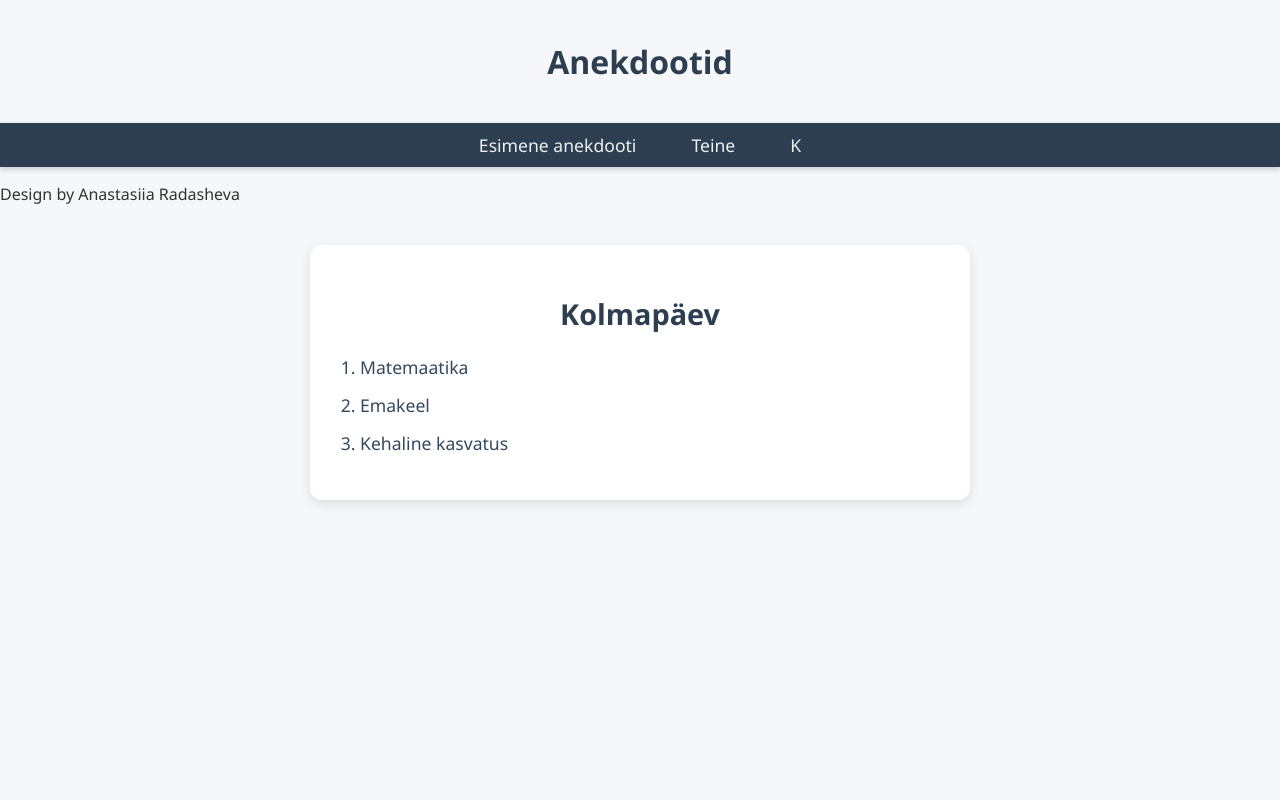
After one commit to AnastasiiaRadasheva/veebPHP, a PHP site: page /content/mobilimail/anekdoot/esim.php in a window 1280 px wide. The commit adds this page. Run offline with PHP 8.4, Linux system fonts and the light colour scheme.

Commit message:
uued failid

```diff
--- /dev/null
+++ b/content/mobilimail/anekdoot/anekdoot.css
@@ -0,0 +1,117 @@
+/* Обязательная система для sticky footer */
+html, body {
+    height: 100%;
+    margin: 0;
+    padding: 0;
+}
+
+/* Контейнер всей страницы */
+#wrapper {
+    min-height: 100%;
+    display: flex;
+    flex-direction: column;
+}
+
+/* Контент растягивается */
+#content {
+    flex: 1;
+}
+
+
+
+/* --- ОСТАЛЬНОЕ ОФОРМЛЕНИЕ --- */
+
+/* Базовые стили */
+body {
+    font-family: "Segoe UI", Roboto, Arial, sans-serif;
+    background: #f5f7fa;
+    color: #333;
+}
+
+#text {
+    padding: 40px 20px;
+    text-align: center;
+}
+
+#text h2 {
+    font-size: 2rem;
+    margin: 0;
+    color: #2c3e50;
+    font-weight: 600;
+}
+
+#header {
+    background: #2c3e50;
+    padding: 10px 0;
+    box-shadow: 0 2px 6px rgba(0,0,0,0.2);
+}
+
+/* Навигация */
+.nav ul {
+    list-style: none;
+    margin: 0;
+    padding: 0;
+    display: flex;
+    justify-content: center;
+    gap: 25px;
+}
+
+.nav ul li a {
+    text-decoration: none;
+    color: #ecf0f1;
+    font-size: 1.1rem;
+    padding: 10px 15px;
+    border-radius: 6px;
+    transition: 0.3s;
+}
+
+.nav ul li a:hover {
+    background: #34495e;
+    color: #fff;
+}
+
+/* Блок анекдота */
+#anekdot {
+    max-width: 600px;
+    margin: 40px auto;
+    background: #ffffff;
+    padding: 25px 30px;
+    border-radius: 12px;
+    box-shadow: 0 4px 12px rgba(0,0,0,0.1);
+}
+
+#anekdot h2 {
+    text-align: center;
+    color: #2c3e50;
+    font-size: 1.8rem;
+    margin-bottom: 20px;
+    font-weight: 600;
+}
+
+#anekdot ol {
+    padding-left: 20px;
+    font-size: 1.1rem;
+    line-height: 1.6;
+    color: #34495e;
+}
+
+#anekdot ol li {
+    margin-bottom: 10px;
+    transition: 0.3s;
+}
+
+#anekdot ol li:hover {
+    color: #1abc9c;
+    transform: translateX(4px);
+}
+
+
+/* ---- Футер ---- */
+#footer, footer, .footer {
+    text-align: center;
+
+    padding: 20px;
+    color: #777;
+    background: #fff;
+    border-top: 1px solid #ddd;
+}
--- /dev/null
+++ b/content/mobilimail/anekdoot/anekdotleh.php
@@ -0,0 +1,28 @@
+
+<!DOCTYPE html PUBLIC "-//W3C//DTD XHTML 1.0 Transitional//EN"
+        "http://www.w3.org/TR/xhtml1/DTD/xhtml1-transitional.dtd">
+<html xmlns="http://www.w3.org/1999/xhtml">
+<head>
+    <meta name="viewport" content="width=device-width; initial-scale=1.0;
+maximum-scale=1.0;">
+    <meta http-equiv="Content-Type" content="text/html; charset=utf-8" />
+    <title>Anekdootid</title>
+
+    <link rel="stylesheet" href="anekdoot.css">
+</head>
+<body>
+<div id ="text">
+    <h2>Anekdootid</h2>
+</div>
+<?php
+//navigeerimidmenüü
+include("nav.php");
+?>
+
+
+<div class="clear"></div>
+
+<?php
+//jalus
+include("jalus.php");
+?>
--- /dev/null
+++ b/content/mobilimail/anekdoot/esim.php
@@ -0,0 +1,11 @@
+<?php require("anekdotleh.php"); ?>
+<div id="anekdot">
+    <h2>Kolmapäev</h2>
+
+    <ol>
+        <li>Matemaatika</li>
+        <li>Emakeel</li>
+        <li>Kehaline kasvatus</li>
+    </ol>
+
+</div>
--- /dev/null
+++ b/content/mobilimail/anekdoot/jalus.php
@@ -0,0 +1,5 @@
+<div class="nav2">
+    <p>Design by Anastasiia Radasheva</p>
+</div>
+</body>
+</html>
--- /dev/null
+++ b/content/mobilimail/anekdoot/nav.php
@@ -0,0 +1,10 @@
+
+<div id="header">
+    <div class="nav">
+        <ul>
+            <li><a href="esim.php">Esimene anekdooti</a></li>
+            <li><a href="tein.php">Teine</a></li>
+            <li><a href="kolms.php">K</a></li>
+        </ul>
+    </div>
+</div>
--- a/nav.php
+++ b/nav.php
@@ -15,6 +15,12 @@
 
             </ul>
         </li>
+        <li><a href="#">Mobilli mall</a>
+            <ul class="dropdown">
+                <li><a href="?link=p2is.php">Mobillimalli järgi veebilehestik(näide)</a></li>
+                <li><a href="?link=anekdotleh.php" target="_blank">Anekdootid</a></li>
+            </ul>
+        </li>
         <li><a href="?link=gitKasutamine.php">Git kasud</a>
         </li>
         <li><a href="https://anastasiiaradasheva24.thkit.ee/" target="_blank">Vana index</a></li>
```
Also changed, not shown: content/mobilimail/anekdoot/kolms.php (added, +11 -0 lines), content/mobilimail/anekdoot/tein.php (added, +11 -0 lines), content/mobilimail/p2is.php (line endings or trailing spaces).
